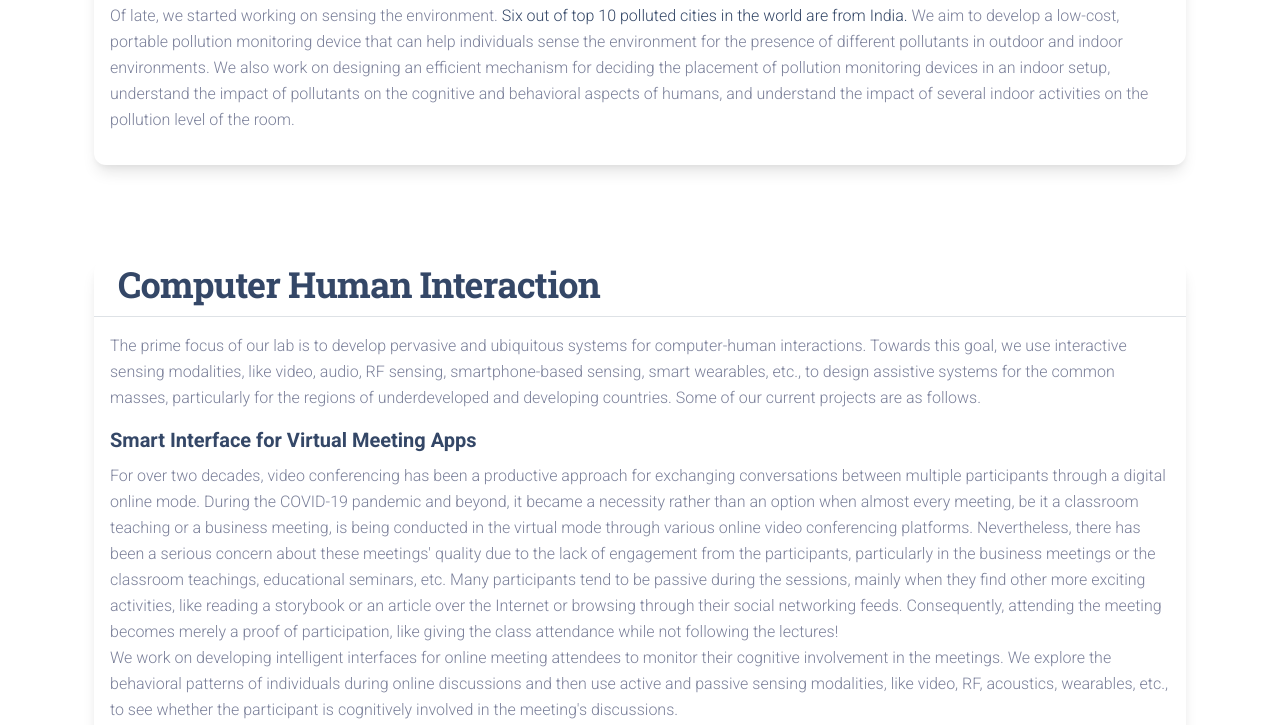
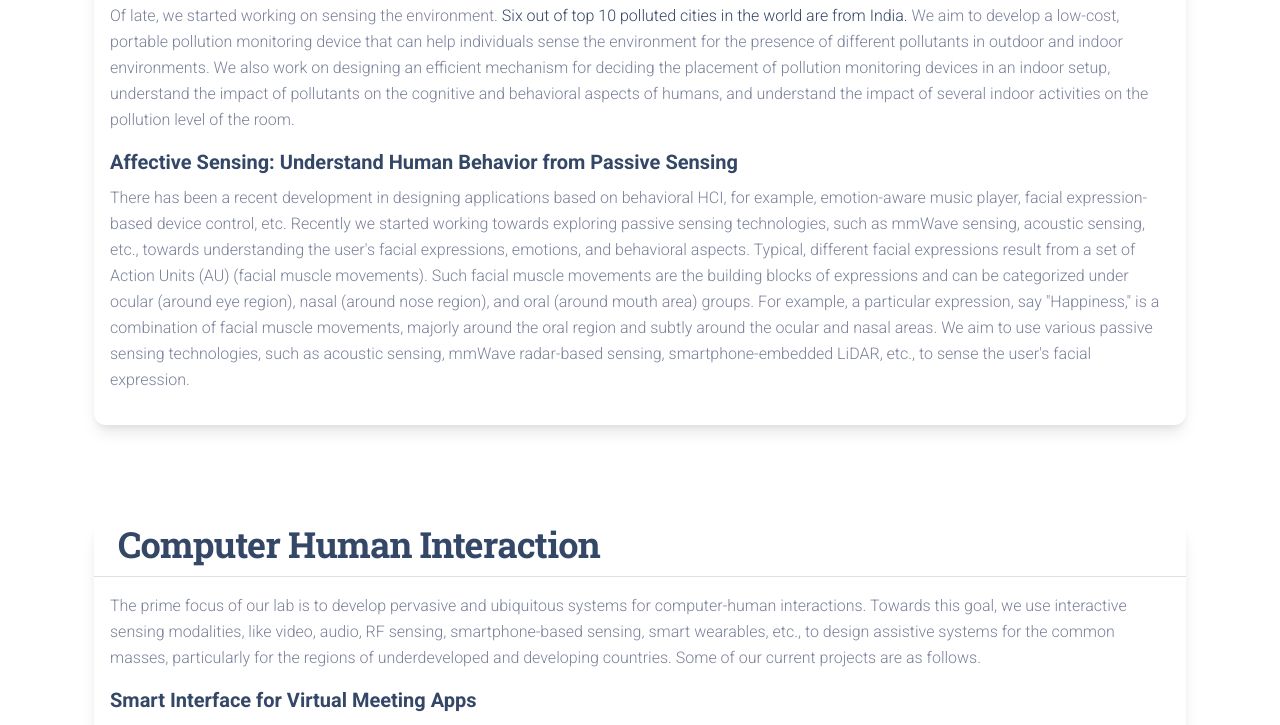
Before and after one commit to ghoshbishakh/unsl, a website: page pages/research.html in a window 1280 px wide. Shown: the part 1822-2547 px from the top of the page. Drawn offline with Linux system fonts and the light colour scheme; some packages are replaced by stand-ins of ours.

Commit message:
from Sandip

```diff
--- a/pages/research.html
+++ b/pages/research.html
@@ -196,6 +196,8 @@
               <h5>Environment Sensing: Making the World a Smart Place to Live</h5>
               <p> Of late, we started working on sensing the environment. <a href="https://www.iqair.com/in-en/world-most-polluted-cities" target="_blank">Six out of top 10 polluted cities in the world are from India.</a> We aim to develop a low-cost, portable pollution monitoring device that can help individuals sense the environment for the presence of different pollutants in outdoor and indoor environments. We also work on designing an efficient mechanism for deciding the placement of pollution monitoring devices in an indoor setup, understand the impact of pollutants on the cognitive and behavioral aspects of humans, and understand the impact of several indoor activities on the pollution level of the room.
               </p>
+              <h5>Affective Sensing: Understand Human Behavior from Passive Sensing</h5>
+              <p>There has been a recent development in designing applications based on behavioral HCI, for example, emotion-aware music player, facial expression-based device control, etc. Recently we started working towards exploring passive sensing technologies, such as mmWave sensing, acoustic sensing, etc., towards understanding the user's facial expressions, emotions, and behavioral aspects. Typical, different facial expressions result from a set of Action Units (AU) (facial muscle movements). Such facial muscle movements are the building blocks of expressions and can be categorized under ocular (around eye region), nasal (around nose region), and oral (around mouth area) groups. For example, a particular expression, say "Happiness," is a combination of facial muscle movements, majorly around the oral region and subtly around the ocular and nasal areas. We aim to use various passive sensing technologies, such as acoustic sensing, mmWave radar-based sensing, smartphone-embedded LiDAR, etc., to sense the user's facial expression.</p>
           </div>
         </div>
 
```
